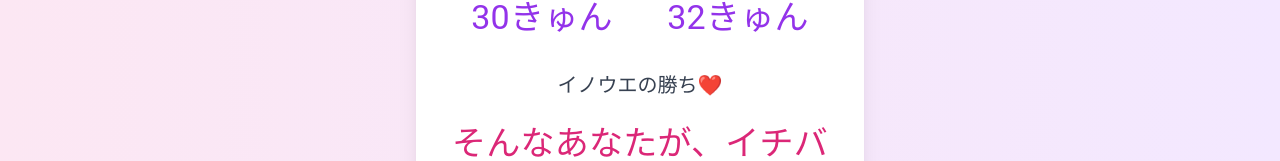
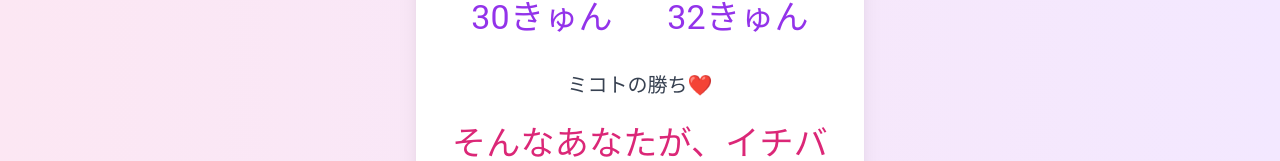
Before and after one commit to Cauchy27/ishinomaki_hack_team_azuma, a Next.js app: page / in a window 1280 px wide. Both pictures are taken after a click on the button "テスト用：リザルト画面を出す". Shown: the part 331-492 px from the top of the page. Built offline with nearby package versions, Linux system fonts and the light colour scheme; no server answers.

Commit message:
判定修正

```diff
--- a/app/_screen/result.tsx
+++ b/app/_screen/result.tsx
@@ -76,7 +76,7 @@ const Result: React.FC<CuteResultScreenProps> = ({ score1, score2, name1, name2,
               </Grid>
             </div>
 
-            <p className="text-xl mb-6 text-gray-700">{score1>score2?name1+"の勝ち❤️":score1<score2?name1+"の勝ち❤️":"どっちもかわいい❤️"}</p>
+            <p className="text-xl mb-6 text-gray-700">{score1>score2?name1+"の勝ち❤️":score1<score2?name2+"の勝ち❤️":"引き分け"}</p>
 
             {/* <Star className="text-yellow-400 w-10 h-10" /> */}
             <Typography variant='h4' className='text-pink-600'>{message}</Typography>
```
